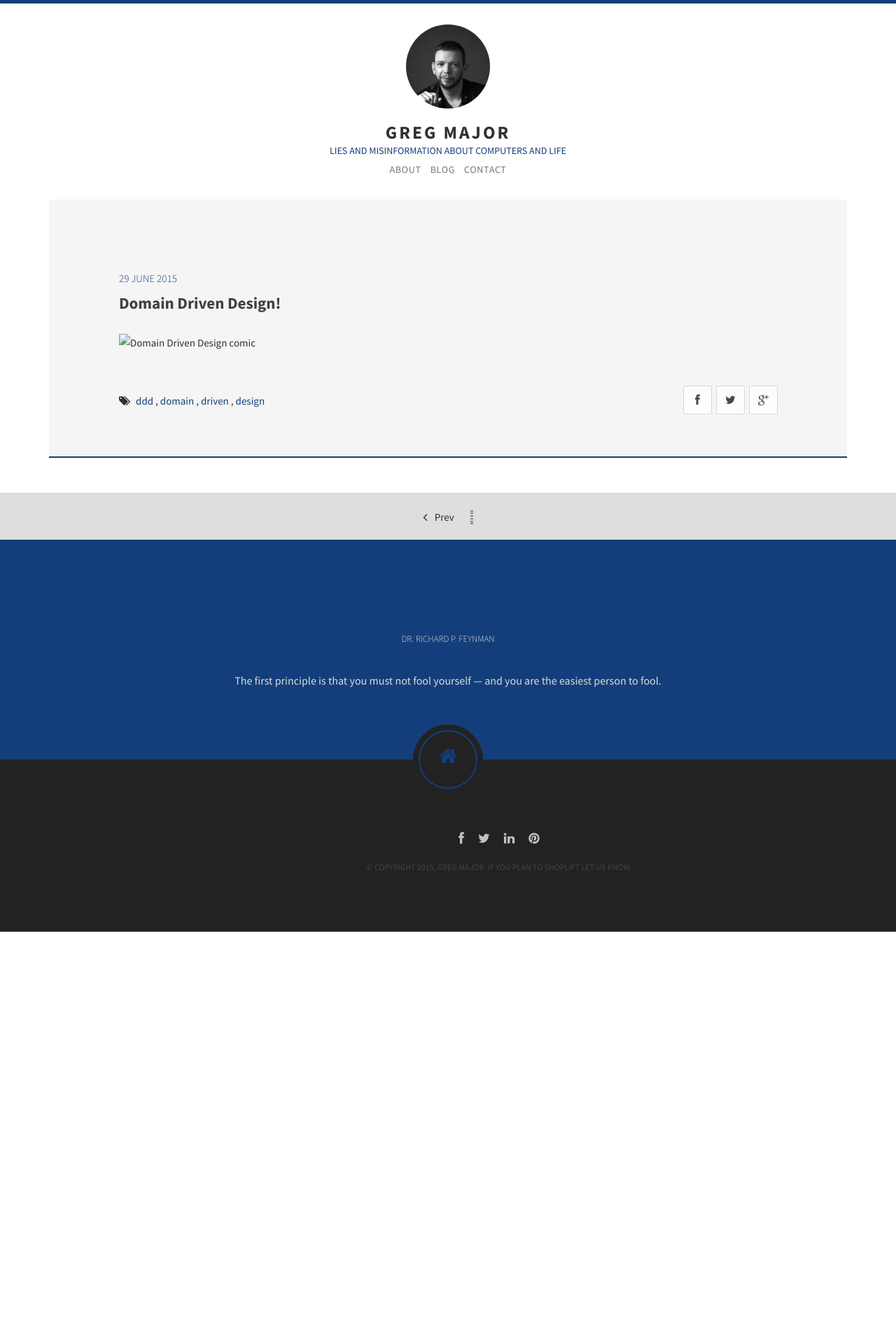
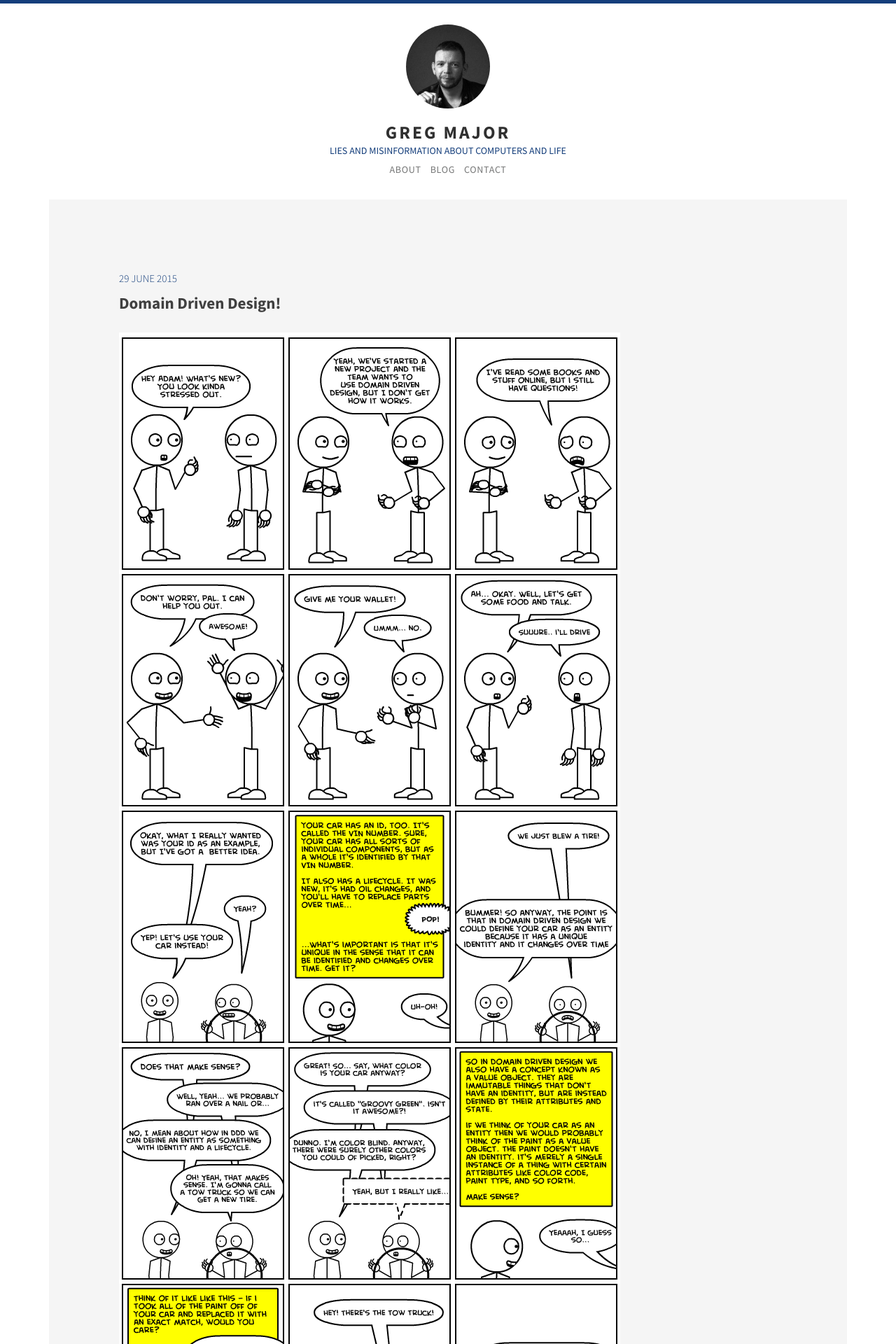
Before and after one commit to gregmajor/gregmajor.github.io, a Jekyll site: the page built from _posts/2015-06-29-domain-driven-design.markdown, in a window 1280 px wide. Shown: the top 1920 px of the page at 70% size. Built offline with Jekyll 4.4.1, drawn with Linux system fonts in a browser that asks for light colours; Markdown is read by kramdown in place of the engine named in the settings; before the commit the page ends 1331 px from its top, so only the background shows below that.

Commit message:
Seriously

```diff
--- a/_posts/2015-06-29-domain-driven-design.markdown
+++ b/_posts/2015-06-29-domain-driven-design.markdown
@@ -10,4 +10,4 @@ tags:
 - design
 ---
 
-![Domain Driven Design comic](img/blog/ddd-comic.png)
+![Domain Driven Design comic](/img/blog/ddd-comic.png)
```
